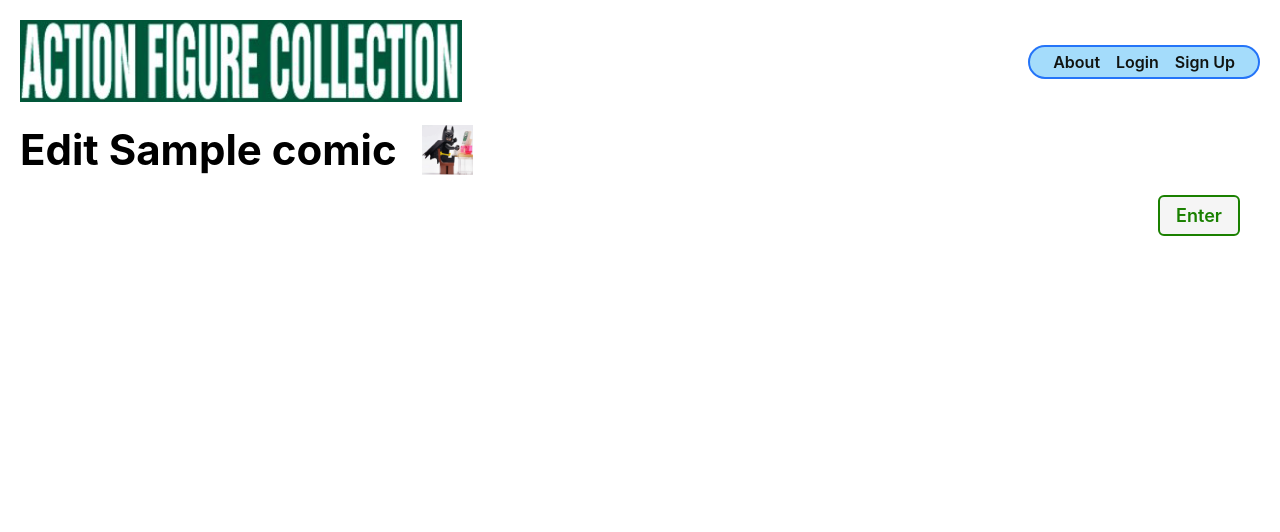
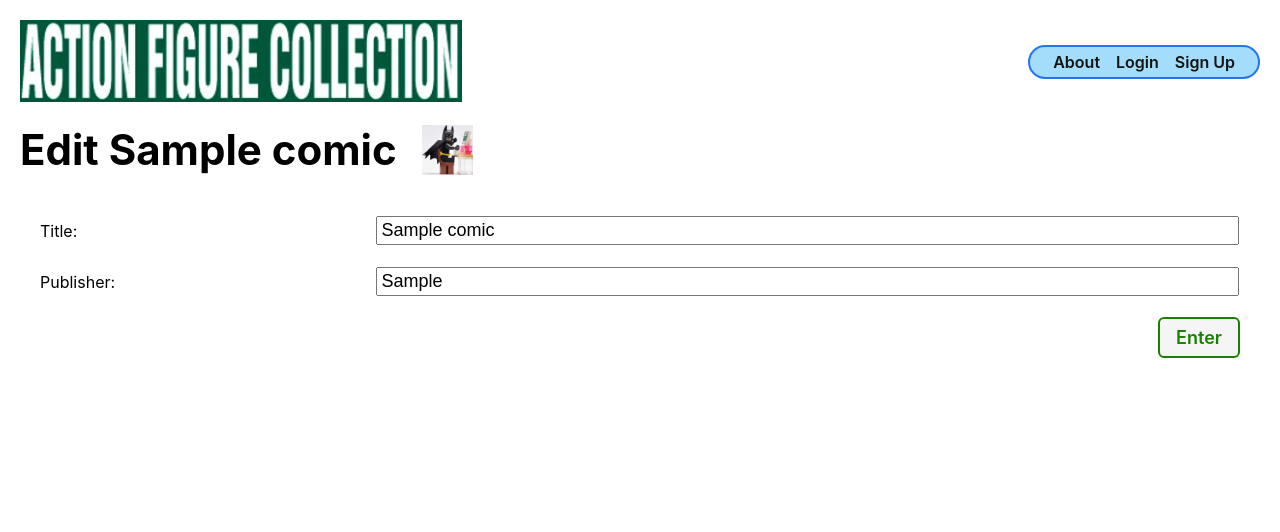
Before and after one commit to gentlevulture/actionfigurecollector, a Django app: page /comics/1/update/ in a window 1280 px wide. Shown: the top 532 px of the page. Run offline with Django 3.2, Linux system fonts and the light colour scheme; tables that the repository leaves empty hold one stand-in row (values such as "Sample post").

Commit message:
makeFigureComicAssoc

```diff
--- a/main_app/templates/figures/detail.html
+++ b/main_app/templates/figures/detail.html
@@ -66,9 +66,9 @@
                 style="background-color:"
               ></div>
               <a href="{% url 'comics_detail' comic.id %}">
-                <p>A {{ comic.title }} comic published by {{ comic.publisher }}</p>
+                <p>{{ comic.title }} Issue #{{ comic.issue }} published by {{ comic.publisher }}</p>
               </a>
-              <form action="" method="post">
+              <form action="{% url 'assoc_comic' figure.id comic.id %}" method="post">
                 {% csrf_token %}
                 <button type="submit" class="btn submit">Add Reference</button>
               </form>
--- a/main_app/urls.py
+++ b/main_app/urls.py
@@ -15,4 +15,5 @@ urlpatterns = [
   path('comics/', views.ComicList.as_view(), name='comics_index'),
   path('comics/<int:pk>/update/', views.ComicUpdate.as_view(), name='comics_update'),
   path('comics/<int:pk>/delete/', views.ComicDelete.as_view(), name='comics_delete'),
+  path('figures/<int:figure_id>/assoc_comic/<int:comic_id>/', views.assoc_comic, name='assoc_comic'),
 ]
--- a/main_app/views.py
+++ b/main_app/views.py
@@ -71,8 +71,12 @@ class ComicDetail(DetailView):
 
 class ComicUpdate(UpdateView):
   model = Comic
-  fields = ['name', 'color']
+  fields = ['title', 'publisher']
 
 class ComicDelete(DeleteView):
   model = Comic
   success_url = '/comics/'
+
+def assoc_comic(request, figure_id, comic_id):
+  Figure.objects.get(id=figure_id).comics.add(comic_id)
+  return redirect('figures_detail', figure_id=figure_id)
```
